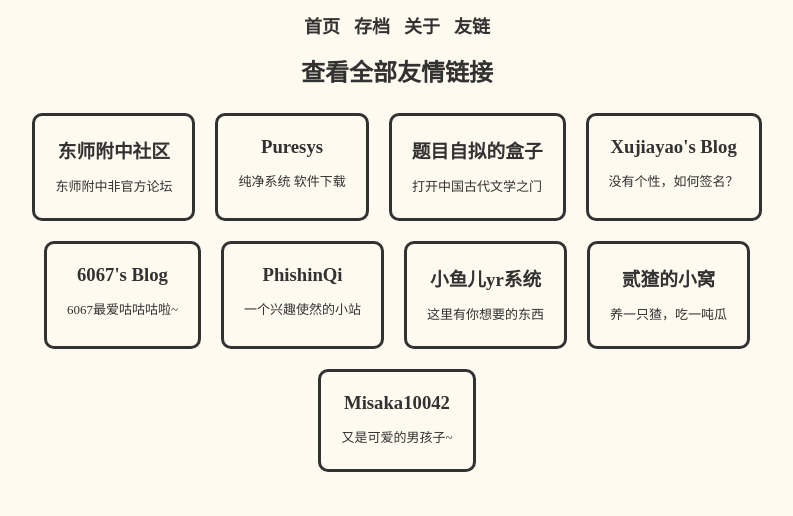
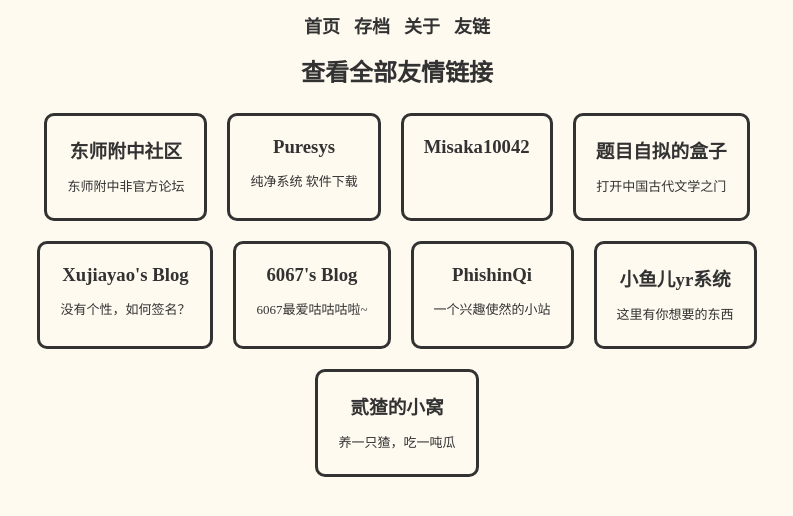
Before and after one commit to erythritols/erythritols.github.io, a plain HTML site: page link/index.html in a window 1280 px wide. Shown: the part 232-748 px from the top of the page, without its empty margins (243-1036 px from the left). Drawn offline with Linux system fonts and the light colour scheme.

Commit message:
2022042301

```diff
--- a/link/index.html
+++ b/link/index.html
@@ -33,6 +33,10 @@
 					<p>纯净系统 软件下载</p>
 				</section>
 				<section>
+					<a href="https://www.mis1042.com/" target="_blank" rel="noopener"><h3>Misaka10042</h3></a>
+					<p></p>
+				</section>
+				<section>
 					<a href="https://tmzncty.cn/" target="_blank" rel="noopener"><h3>题目自拟的盒子</h3></a>
 					<p>打开中国古代文学之门</p>
 				</section>
@@ -56,10 +60,6 @@
 					<a href="https://noionion.top/" target="_blank" rel="noopener"><h3>贰猹的小窝</h3></a>
 					<p>养一只猹，吃一吨瓜</p>
 				</section>
-				<section>
-					<a href="https://www.mis1042.top/" target="_blank" rel="noopener"><h3>Misaka10042</h3></a>
-					<p>又是可爱的男孩子~</p>
-				</section>
 			</article>
 		</main>
 	</body>
```
